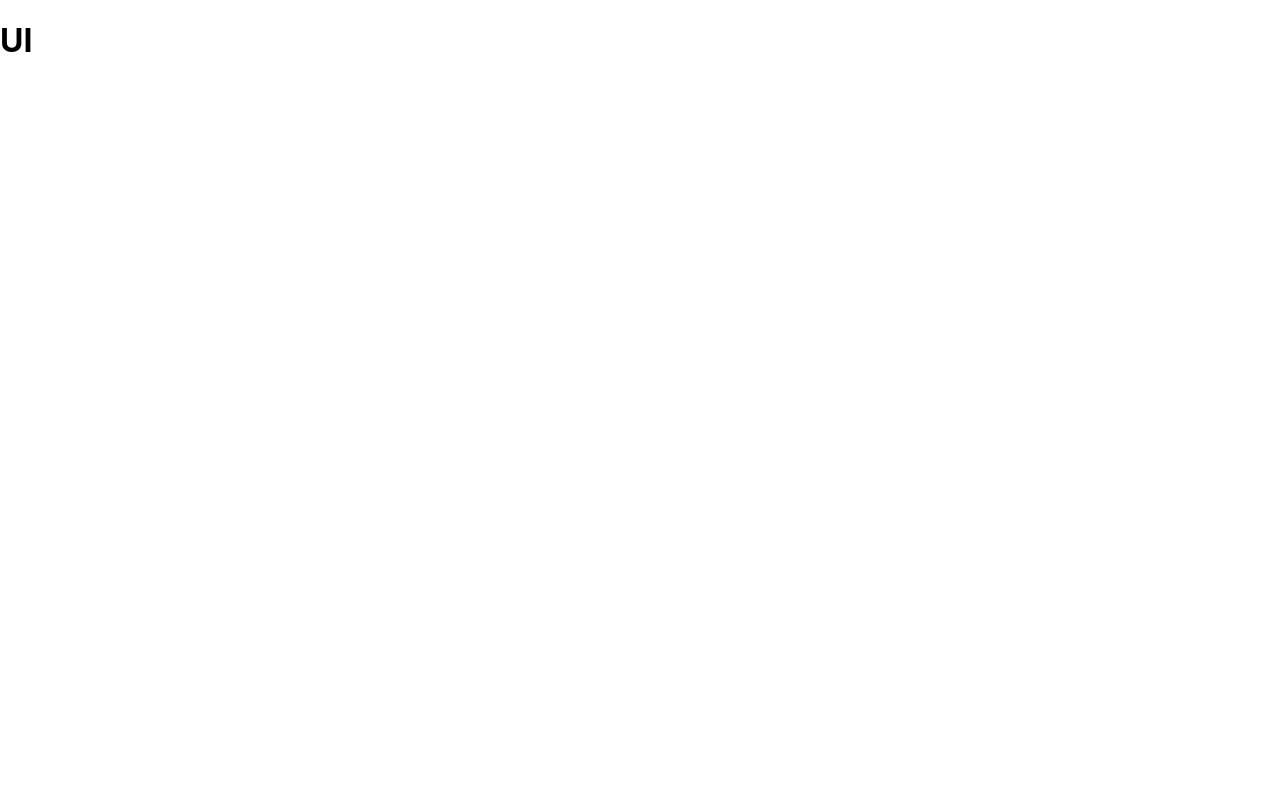
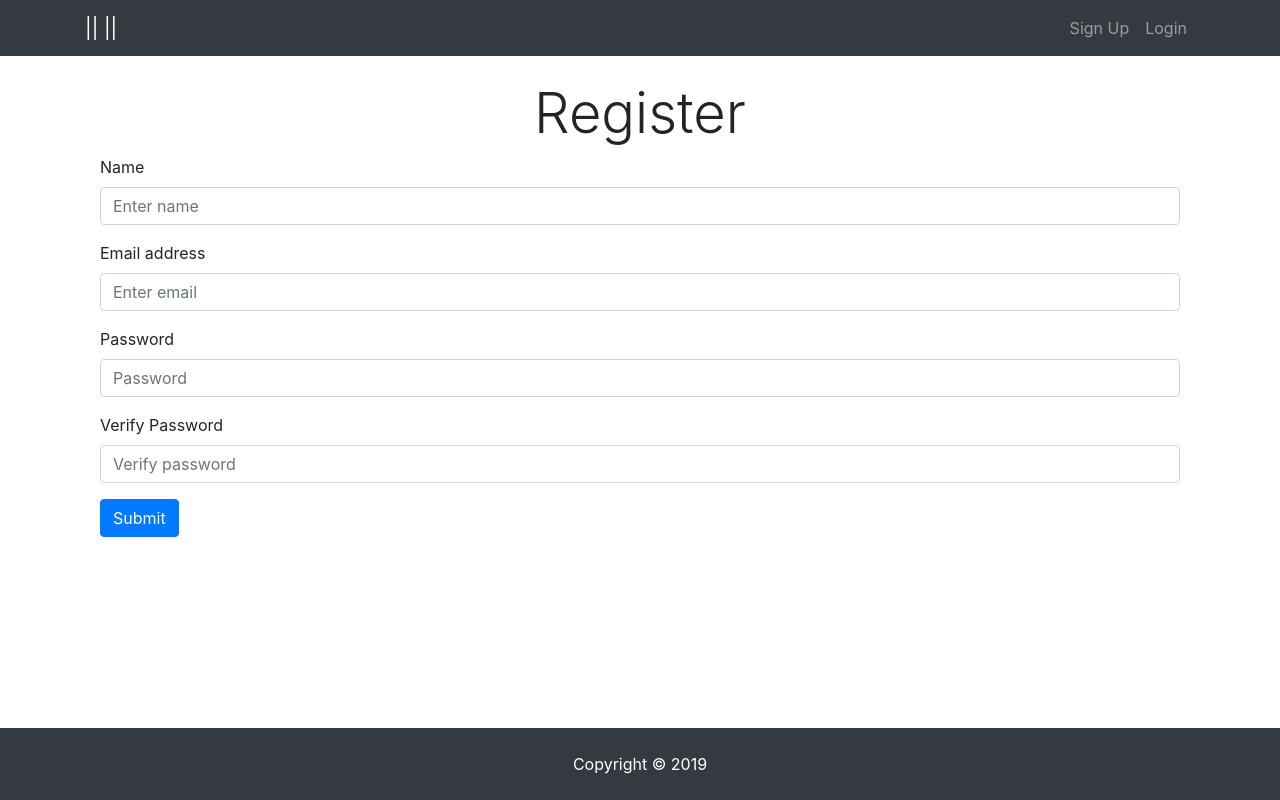
Before and after one commit to Joelgiovanni/MERN-reduxAuth, a React (Create React App) app in the folder client/: page /register in a window 1280 px wide. Built offline with nearby package versions, Linux system fonts and the light colour scheme; the HTML template or start-up script is replaced by a standard one.

Commit message:
Routes added with minimal UI. Forms are wired to accept input, setState & console.log the result. No Axios or Redux yet.

```diff
--- a/client/package.json
+++ b/client/package.json
@@ -3,9 +3,13 @@
   "version": "0.1.0",
   "private": true,
   "dependencies": {
+    "axios": "^0.18.0",
+    "classnames": "^2.2.6",
     "concurrently": "^4.1.0",
     "react": "^16.8.6",
     "react-dom": "^16.8.6",
+    "react-router": "^5.0.0",
+    "react-router-dom": "^5.0.0",
     "react-scripts": "3.0.1"
   },
   "scripts": {
--- a/client/public/index.html
+++ b/client/public/index.html
@@ -10,6 +10,12 @@
       user's mobile device or desktop. See https://developers.google.com/web/fundamentals/web-app-manifest/
     -->
     <link rel="manifest" href="%PUBLIC_URL%/manifest.json" />
+    <link
+      rel="stylesheet"
+      href="https://stackpath.bootstrapcdn.com/bootstrap/4.3.1/css/bootstrap.min.css"
+      integrity="sha384-ggOyR0iXCbMQv3Xipma34MD+dH/1fQ784/j6cY/iJTQUOhcWr7x9JvoRxT2MZw1T"
+      crossorigin="anonymous"
+    />
     <title>React App</title>
   </head>
   <body>
--- a/client/src/App.js
+++ b/client/src/App.js
@@ -1,10 +1,24 @@
 import React from 'react';
+import { BrowserRouter as Router, Route, Switch } from 'react-router-dom';
+import Navbar from './components/layout/navbar';
+import Footer from './components/layout/footer';
+import Home from './components/layout/home';
+import Register from './components/forms/register';
+import Login from './components/forms/login';
 
 function App() {
   return (
-    <div className='App'>
-      <h1>UI</h1>
-    </div>
+    <Router>
+      <Navbar />
+      <div className='container'>
+        <Switch>
+          <Route exact path='/' component={Home} />
+          <Route exact path='/register' component={Register} />
+          <Route exact path='/login' component={Login} />
+        </Switch>
+      </div>
+      <Footer />
+    </Router>
   );
 }
 
--- /dev/null
+++ b/client/src/components/forms/login.js
@@ -0,0 +1,61 @@
+import React, { Component } from 'react';
+
+export default class login extends Component {
+  constructor(props) {
+    super(props);
+    this.state = {
+      email: '',
+      password: '',
+      errors: {}
+    };
+  }
+
+  onSubmit = e => {
+    e.preventDefault();
+    const user = {
+      email: this.state.email,
+      password: this.state.password
+    };
+
+    console.log(user);
+  };
+
+  onChange = e => {
+    this.setState({ [e.target.name]: e.target.value });
+  };
+
+  render() {
+    return (
+      <div className='container'>
+        <h1 className='display-4 text-center'> Register </h1>
+        <form onSubmit={this.onSubmit} noValidate>
+          <div className='form-group'>
+            <label>Login</label>
+            <input
+              type='email'
+              name='email'
+              className='form-control'
+              placeholder='Enter email'
+              value={this.state.email}
+              onChange={this.onChange}
+            />
+          </div>
+          <div className='form-group'>
+            <label>Password</label>
+            <input
+              type='password'
+              name='password'
+              className='form-control'
+              placeholder='Password'
+              value={this.state.password}
+              onChange={this.onChange}
+            />
+          </div>
+          <button type='submit' className='btn btn-primary'>
+            Submit
+          </button>
+        </form>
+      </div>
+    );
+  }
+}
--- /dev/null
+++ b/client/src/components/forms/register.js
@@ -0,0 +1,88 @@
+import React, { Component } from 'react';
+
+class Register extends Component {
+  constructor(props) {
+    super(props);
+    this.state = {
+      name: '',
+      email: '',
+      password: '',
+      password2: '',
+      errors: {}
+    };
+  }
+
+  onSubmit = e => {
+    e.preventDefault();
+    const newUser = {
+      name: this.state.name,
+      email: this.state.email,
+      password: this.state.password,
+      password2: this.state.password2
+    };
+
+    console.log(newUser);
+  };
+
+  onChange = e => {
+    this.setState({ [e.target.name]: e.target.value });
+  };
+  render() {
+    return (
+      <div className='container'>
+        <h1 className='display-4 text-center'> Register </h1>
+        <form onSubmit={this.onSubmit} noValidate>
+          <div className='form-group'>
+            <label>Name</label>
+            <input
+              type='name'
+              name='name'
+              className='form-control'
+              onChange={this.onChange}
+              value={this.state.name}
+              placeholder='Enter name'
+            />
+          </div>
+          <div className='form-group'>
+            <label>Email address</label>
+            <input
+              type='email'
+              name='email'
+              onChange={this.onChange}
+              value={this.state.email}
+              className='form-control'
+              placeholder='Enter email'
+            />
+          </div>
+          <div className='form-group'>
+            <label>Password</label>
+            <input
+              type='password'
+              name='password'
+              onChange={this.onChange}
+              value={this.state.password}
+              className='form-control'
+              placeholder='Password'
+            />
+          </div>
+          <div className='form-group'>
+            <label>Verify Password</label>
+            <input
+              type='password'
+              name='password2'
+              onChange={this.onChange}
+              value={this.state.password2}
+              className='form-control'
+              placeholder='Verify password'
+            />
+          </div>
+          <button type='submit' className='btn btn-primary'>
+            Submit
+          </button>
+        </form>
+      </div>
+    );
+  }
+}
+
+export default Register;
--- /dev/null
+++ b/client/src/components/layout/footer.js
@@ -0,0 +1,13 @@
+import React, { Component } from 'react';
+
+class Footer extends Component {
+  render() {
+    return (
+      <footer className='bg-dark text-white mt-5 p-4 text-center fixed-bottom'>
+        Copyright &copy; {new Date().getFullYear()}
+      </footer>
+    );
+  }
+}
+
+export default Footer;
--- /dev/null
+++ b/client/src/components/layout/home.js
@@ -0,0 +1,29 @@
+import React, { Component } from 'react';
+import { Link } from 'react-router-dom';
+
+class Home extends Component {
+  render() {
+    return (
+      <div className='landing'>
+        <div className='dark-overlay landing-inner text-light'>
+          <div className='container'>
+            <div className='row'>
+              <div className='col-md-12 text-center'>
+                <h1 className='display-3 mb-4'>\\\\\\\\\\\</h1>
+                <hr />
+                <Link to='/register' className='btn btn-lg btn-info mr-2'>
+                  Sign Up
+                </Link>
+                <Link to='/login' className='btn btn-lg btn-light'>
+                  Login
+                </Link>
+              </div>
+            </div>
+          </div>
+        </div>
+      </div>
+    );
+  }
+}
+
+export default Home;
--- /dev/null
+++ b/client/src/components/layout/navbar.js
@@ -0,0 +1,42 @@
+import React, { Component } from 'react';
+import { Link } from 'react-router-dom';
+
+class Navbar extends Component {
+  render() {
+    return (
+      <div>
+        <nav className='navbar navbar-expand-sm navbar-dark bg-dark mb-4'>
+          <div className='container'>
+            <Link className='navbar-brand' to='/'>
+              || ||
+            </Link>
+            <button
+              className='navbar-toggler'
+              type='button'
+              data-toggle='collapse'
+              data-target='#mobile-nav'
+            >
+              <span className='navbar-toggler-icon' />
+            </button>
+
+            <div className='collapse navbar-collapse' id='mobile-nav'>
+              <ul className='navbar-nav ml-auto'>
+                <li className='nav-item'>
+                  <Link className='nav-link' to='/register'>
+                    Sign Up
+                  </Link>
+                </li>
+                <li className='nav-item'>
+                  <Link className='nav-link' to='/login'>
+                    Login
+                  </Link>
+                </li>
+              </ul>{' '}
+            </div>
+          </div>
+        </nav>
+      </div>
+    );
+  }
+}
+export default Navbar;
```
Also changed, not shown: 1 other file (tests, documents, lock files or other folders).
